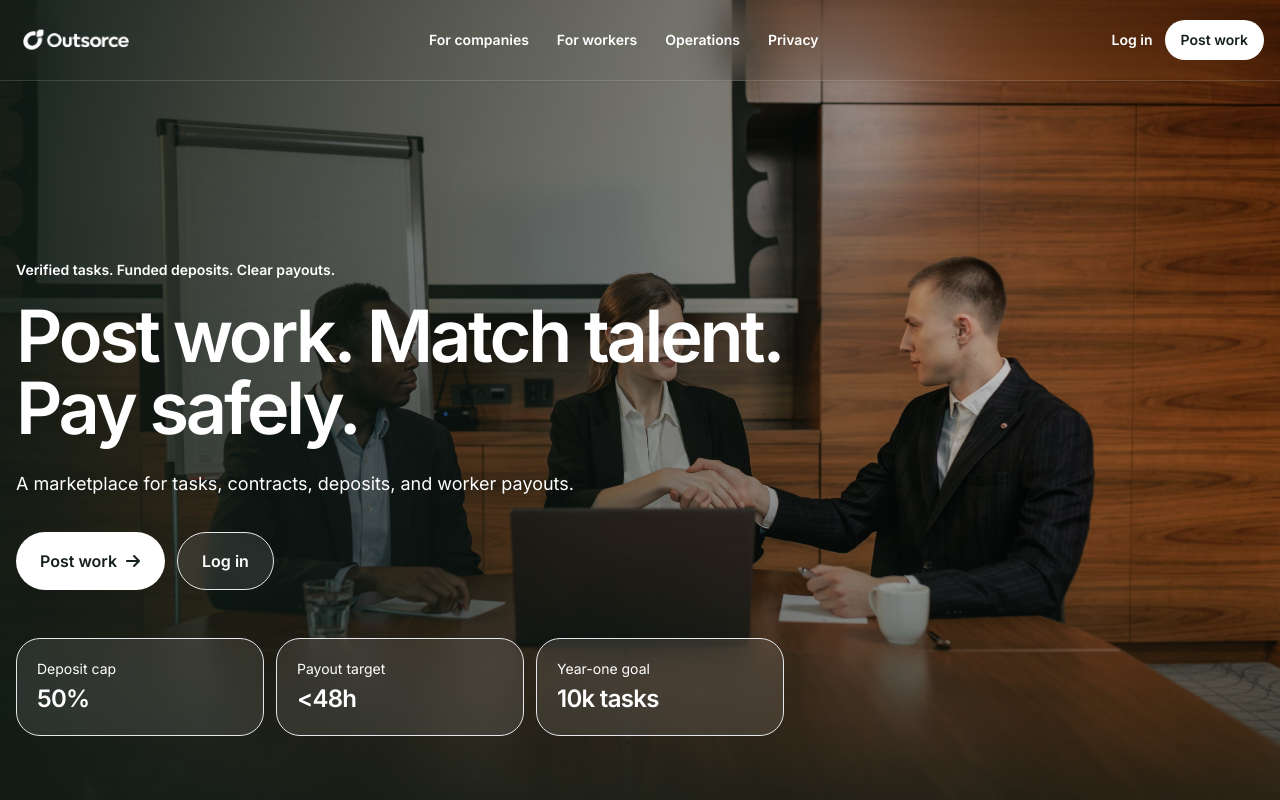
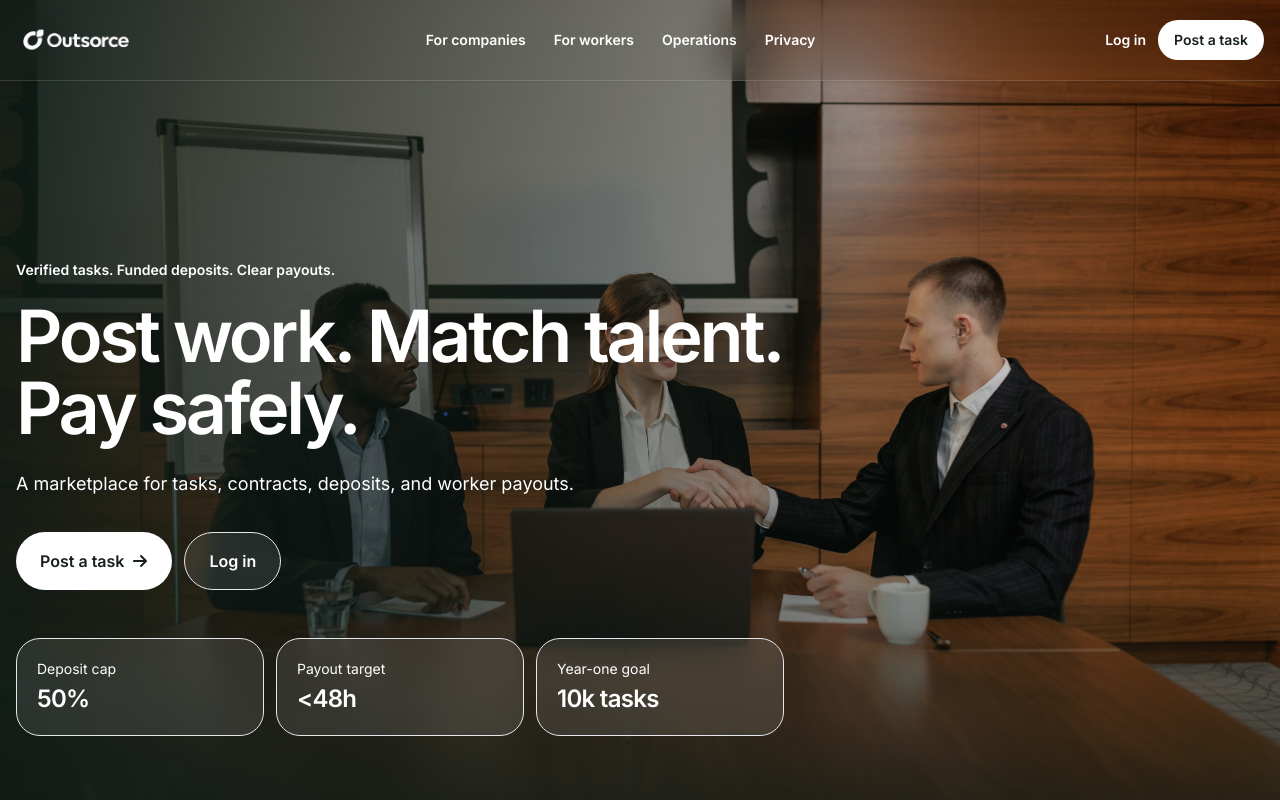
Before and after one commit to heismyke/outsource, a Nuxt app: page / in a window 1280 px wide. Shown: the top 800 px of the page. Built offline with nearby package versions, Linux system fonts and the light colour scheme.

Commit message:
Clarify post task CTA

```diff
--- a/layouts/public.vue
+++ b/layouts/public.vue
@@ -48,7 +48,7 @@
                 : 'bg-white text-ink hover:bg-brand hover:text-white'
             "
           >
-            Post work
+            Post a task
           </NuxtLink>
         </nav>
       </div>
--- a/pages/index.vue
+++ b/pages/index.vue
@@ -20,7 +20,7 @@
           </p>
           <div class="mt-8 flex flex-col gap-3 sm:flex-row">
             <NuxtLink to="/post-work" class="inline-flex items-center justify-center gap-2 rounded-full bg-white px-6 py-4 text-base font-semibold text-ink transition hover:bg-brand hover:text-white">
-              Post work
+              Post a task
               <FontAwesomeIcon icon="arrow-right" class="h-4 w-4" />
             </NuxtLink>
             <NuxtLink to="/login" class="inline-flex items-center justify-center rounded-full border border-white/24 bg-white/10 px-6 py-4 text-base font-semibold text-white backdrop-blur transition hover:bg-white hover:text-ink">
@@ -100,7 +100,7 @@
           <p class="mt-4 text-gray-600">Verification, escrow tracking, dispute handling, ledgers, and audit logs from day one.</p>
         </div>
         <NuxtLink to="/post-work" class="inline-flex items-center justify-center gap-2 rounded-full bg-ink px-6 py-4 font-semibold text-white">
-          Post work
+          Post a task
           <FontAwesomeIcon icon="arrow-right" />
         </NuxtLink>
       </div>
@@ -140,7 +140,7 @@
           <h3 class="text-sm font-semibold text-ink">Access</h3>
           <div class="mt-4 space-y-3 text-sm text-gray-600">
             <NuxtLink class="block hover:text-brand" to="/login">Log in</NuxtLink>
-            <NuxtLink class="block hover:text-brand" to="/post-work">Post work</NuxtLink>
+            <NuxtLink class="block hover:text-brand" to="/post-work">Post a task</NuxtLink>
             <a class="block hover:text-brand" href="mailto:hello@outsorce.com">hello@outsorce.com</a>
           </div>
         </div>
```
